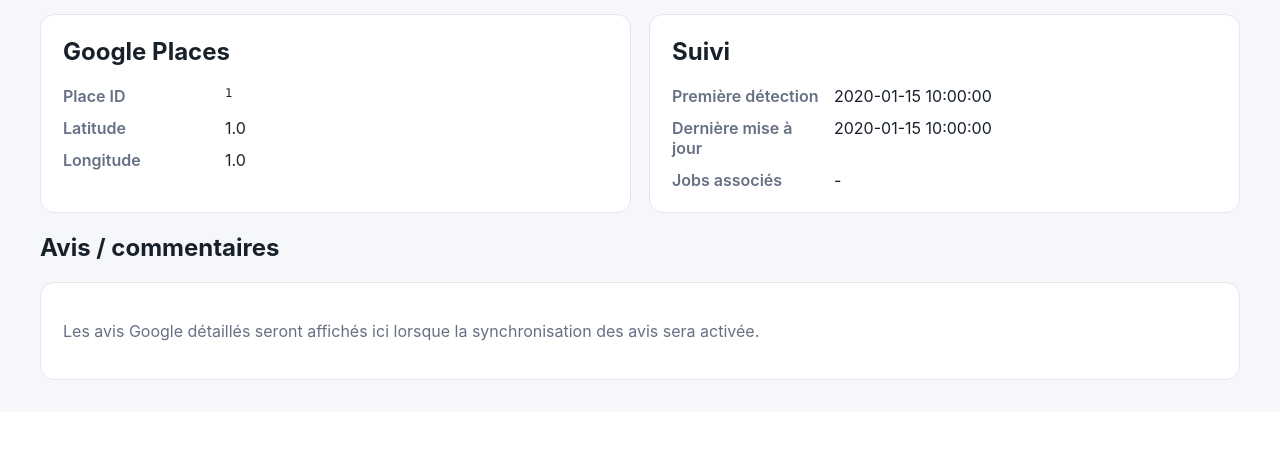
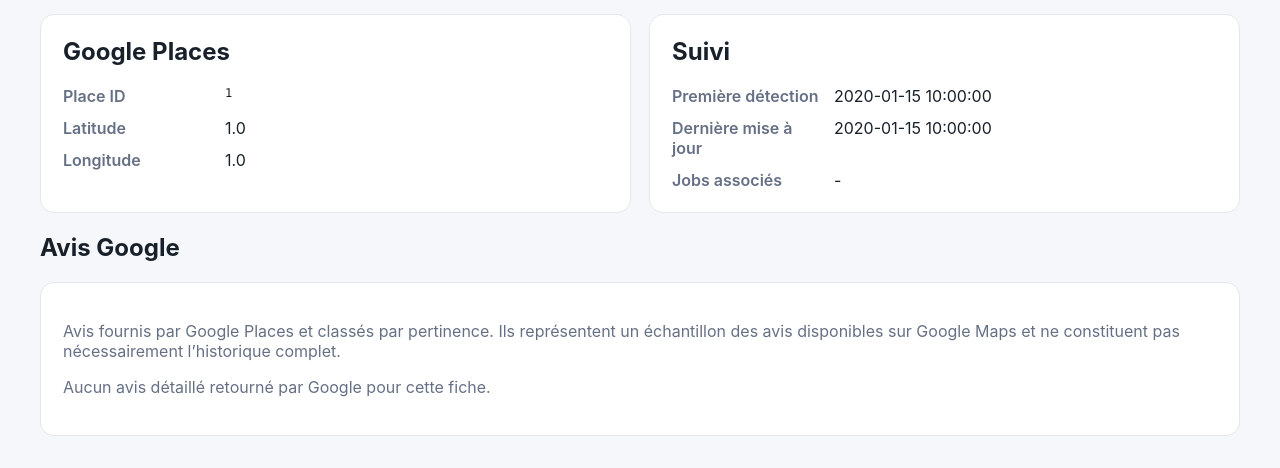
Before and after one commit to mopsoner/Profilefinder, a FastAPI app: page /leads/1 in a window 1280 px wide. Shown: the part 565-1033 px from the top of the page. Before the commit the page ends 945 px from the top, so only its background shows below. Run offline with FastAPI, Linux system fonts and the light colour scheme; tables that the repository leaves empty hold one stand-in row (values such as "Sample post").

Commit message:
Display Google reviews with required attribution

```diff
--- a/app/templates/lead_detail.html
+++ b/app/templates/lead_detail.html
@@ -7,5 +7,24 @@
 <article class="panel"><h2>Google Places</h2><dl><dt>Place ID</dt><dd class="mono">{{lead.place_id}}</dd><dt>Latitude</dt><dd>{{lead.latitude or '-'}}</dd><dt>Longitude</dt><dd>{{lead.longitude or '-'}}</dd></dl></article>
 <article class="panel"><h2>Suivi</h2><dl><dt>Première détection</dt><dd>{{lead.first_seen_at}}</dd><dt>Dernière mise à jour</dt><dd>{{lead.updated_at}}</dd><dt>Jobs associés</dt><dd>{% for j in jobs %}<a href="/ops">#{{j.id}}</a>{% if not loop.last %}, {% endif %}{% else %}-{% endfor %}</dd></dl></article>
 </section>
-<h2>Avis / commentaires</h2><div class="panel"><p class="muted">Les avis Google détaillés seront affichés ici lorsque la synchronisation des avis sera activée.</p></div>
+<h2>Avis Google</h2>
+<div class="panel">
+<p class="muted">Avis fournis par Google Places et classés par pertinence. Ils représentent un échantillon des avis disponibles sur Google Maps et ne constituent pas nécessairement l’historique complet.</p>
+{% if reviews %}
+<div class="reviews-list">
+{% for review in reviews %}
+<article class="review-card">
+{% set author=review.authorAttribution or {} %}
+<div class="review-head">
+<div>{% if author.photoUri %}<img class="review-avatar" src="{{author.photoUri}}" alt="">{% endif %}<strong>{% if author.uri %}<a href="{{author.uri}}" target="_blank" rel="noopener">{{author.displayName or 'Utilisateur Google'}}</a>{% else %}{{author.displayName or 'Utilisateur Google'}}{% endif %}</strong></div>
+<strong>{{review.rating or '-'}} / 5</strong>
+</div>
+<p>{{(review.text or {}).text or 'Avis sans commentaire.'}}</p>
+<p class="muted">{{review.relativePublishTimeDescription or review.publishTime or ''}}{% if review.visitDate %} · Visite : {{review.visitDate.month}}/{{review.visitDate.year}}{% endif %}</p>
+<div class="review-links">{% if review.googleMapsUri %}<a href="{{review.googleMapsUri}}" target="_blank" rel="noopener">Voir l’avis sur Google Maps</a>{% endif %}{% if review.flagContentUri %}<a href="{{review.flagContentUri}}" target="_blank" rel="noopener">Signaler</a>{% endif %}</div>
+</article>
+{% endfor %}
+</div>
+{% else %}<p class="muted">Aucun avis détaillé retourné par Google pour cette fiche.</p>{% endif %}
+</div>
 {% endblock %}
```
